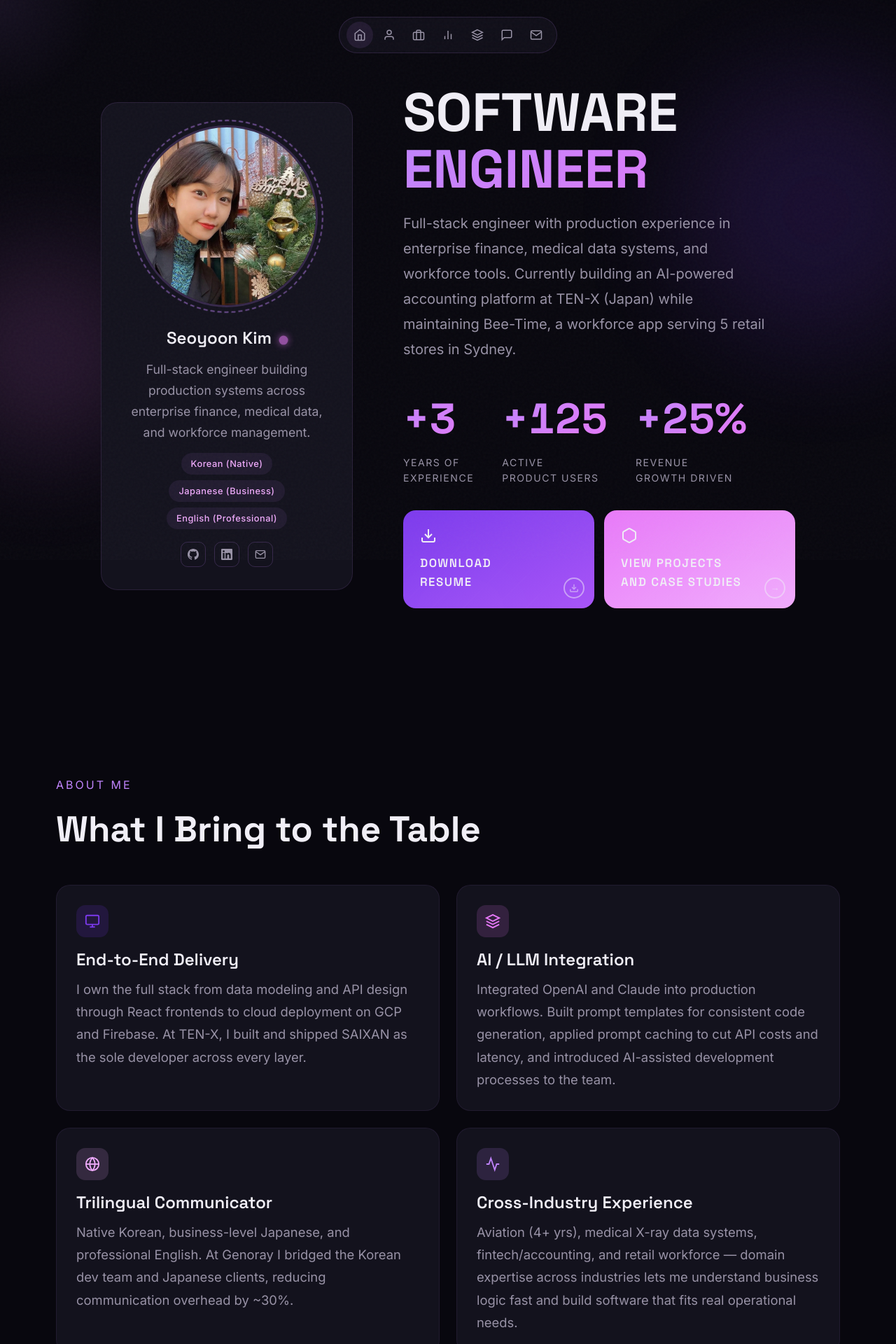
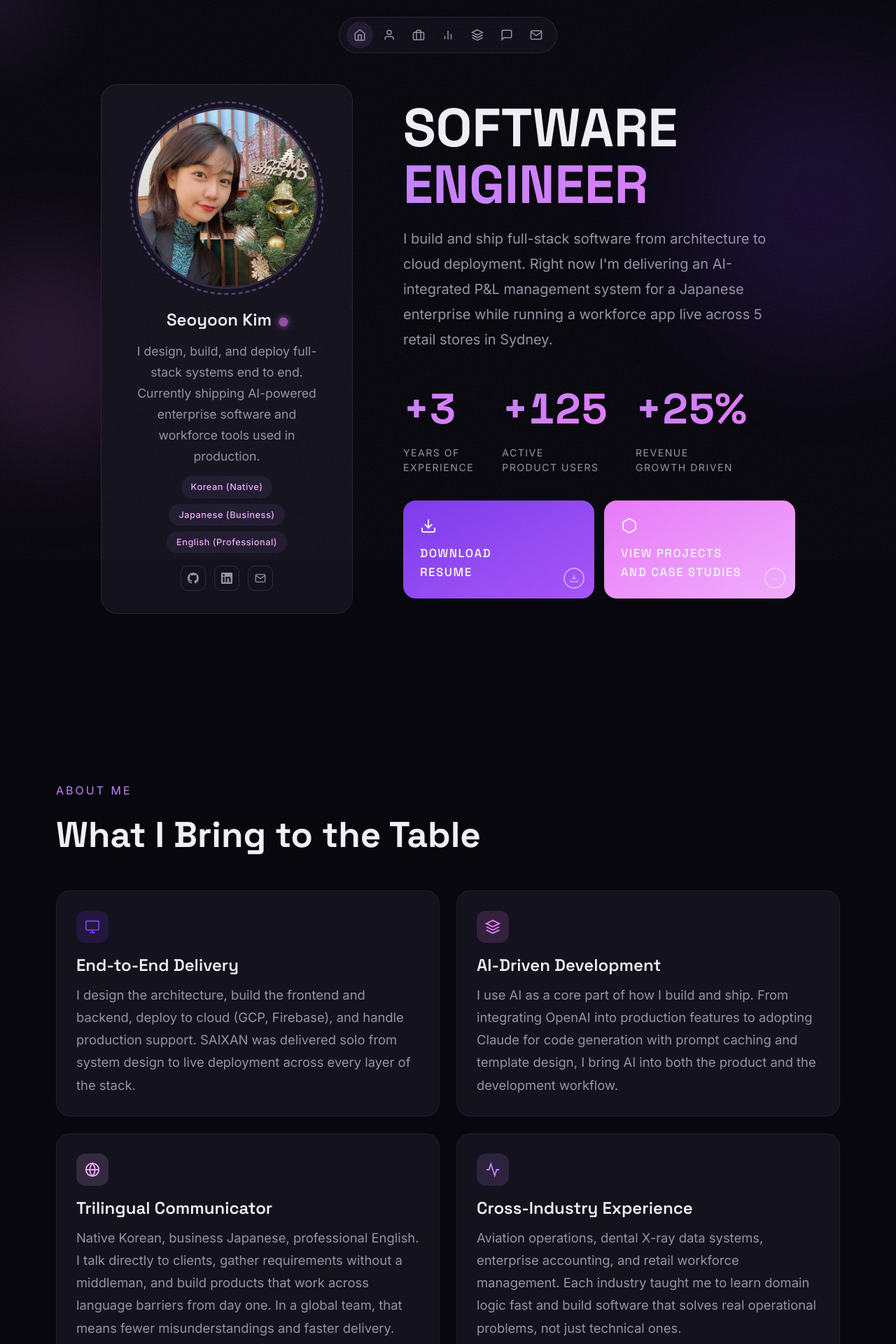
Before and after one commit to Irene3104/portfolio, a Next.js app: page / in a window 1280 px wide. Shown: the top 1920 px of the page at 70% size. Built offline with nearby package versions, Linux system fonts and the light colour scheme.

Commit message:
Rewrite About cards and Hero copy to avoid overlap

```diff
--- a/src/components/sections/About.tsx
+++ b/src/components/sections/About.tsx
@@ -18,28 +18,28 @@ const aboutCards: AboutCardData[] = [
     iconBg: "bg-[rgba(124,58,237,0.15)]",
     title: "End-to-End Delivery",
     description:
-      "I own the full stack from data modeling and API design through React frontends to cloud deployment on GCP and Firebase. At TEN-X, I built and shipped SAIXAN as the sole developer across every layer.",
+      "I design the architecture, build the frontend and backend, deploy to cloud (GCP, Firebase), and handle production support. SAIXAN was delivered solo from system design to live deployment across every layer of the stack.",
   },
   {
     icon: <AiLayersIcon className="stroke-accent-2" />,
     iconBg: "bg-[rgba(232,121,249,0.15)]",
-    title: "AI / LLM Integration",
+    title: "AI-Driven Development",
     description:
-      "Integrated OpenAI and Claude into production workflows. Built prompt templates for consistent code generation, applied prompt caching to cut API costs and latency, and introduced AI-assisted development processes to the team.",
+      "I use AI as a core part of how I build and ship. From integrating OpenAI into production features to adopting Claude for code generation with prompt caching and template design, I bring AI into both the product and the development workflow.",
   },
   {
     icon: <GlobeIcon className="stroke-accent-3" />,
     iconBg: "bg-[rgba(240,171,252,0.15)]",
     title: "Trilingual Communicator",
     description:
-      "Native Korean, business-level Japanese, and professional English. At Genoray I bridged the Korean dev team and Japanese clients, reducing communication overhead by ~30%.",
+      "Native Korean, business Japanese, professional English. I talk directly to clients, gather requirements without a middleman, and build products that work across language barriers from day one. In a global team, that means fewer misunderstandings and faster delivery.",
   },
   {
     icon: <HeartPulseIcon className="stroke-accent-1" />,
     iconBg: "bg-[rgba(192,132,252,0.15)]",
     title: "Cross-Industry Experience",
     description:
-      "Aviation (4+ yrs), medical X-ray data systems, fintech/accounting, and retail workforce — domain expertise across industries lets me understand business logic fast and build software that fits real operational needs.",
+      "Aviation operations, dental X-ray data systems, enterprise accounting, and retail workforce management. Each industry taught me to learn domain logic fast and build software that solves real operational problems, not just technical ones.",
   },
 ];
 
--- a/src/components/sections/Hero.tsx
+++ b/src/components/sections/Hero.tsx
@@ -169,8 +169,8 @@ export default function Hero() {
             </div>
 
             <p className="mx-2 my-3.5 text-[1.1rem] leading-[1.7] text-text-secondary">
-              Full-stack engineer building production systems across enterprise
-              finance, medical data, and workforce management.
+              I design, build, and deploy full-stack systems end to end.
+              Currently shipping AI-powered enterprise software and workforce tools used in production.
             </p>
 
             <div className="mb-4.5 flex flex-wrap justify-center gap-2">
@@ -213,11 +213,9 @@ export default function Hero() {
           </h1>
 
           <p className="mb-9 max-w-[520px] text-[1.25rem] leading-[1.8] text-text-secondary max-md:mx-auto max-md:max-w-full max-md:text-[1.05rem] max-md:mb-7 max-md:text-center">
-            Full-stack engineer with production experience in enterprise
-            finance, medical data systems, and workforce tools. Currently building
-            an AI-powered accounting platform at TEN-X (Japan) while
-            maintaining Bee-Time, a workforce app serving 5 retail stores in
-            Sydney.
+            I build and ship full-stack software from architecture to cloud deployment.
+            Right now I'm delivering an AI-integrated P&L management system for a Japanese
+            enterprise while running a workforce app live across 5 retail stores in Sydney.
           </p>
 
           <div className="mb-9 flex gap-10 max-lg:gap-8 max-md:justify-center max-md:gap-6 max-md:mb-7 max-[400px]:gap-4">
```
